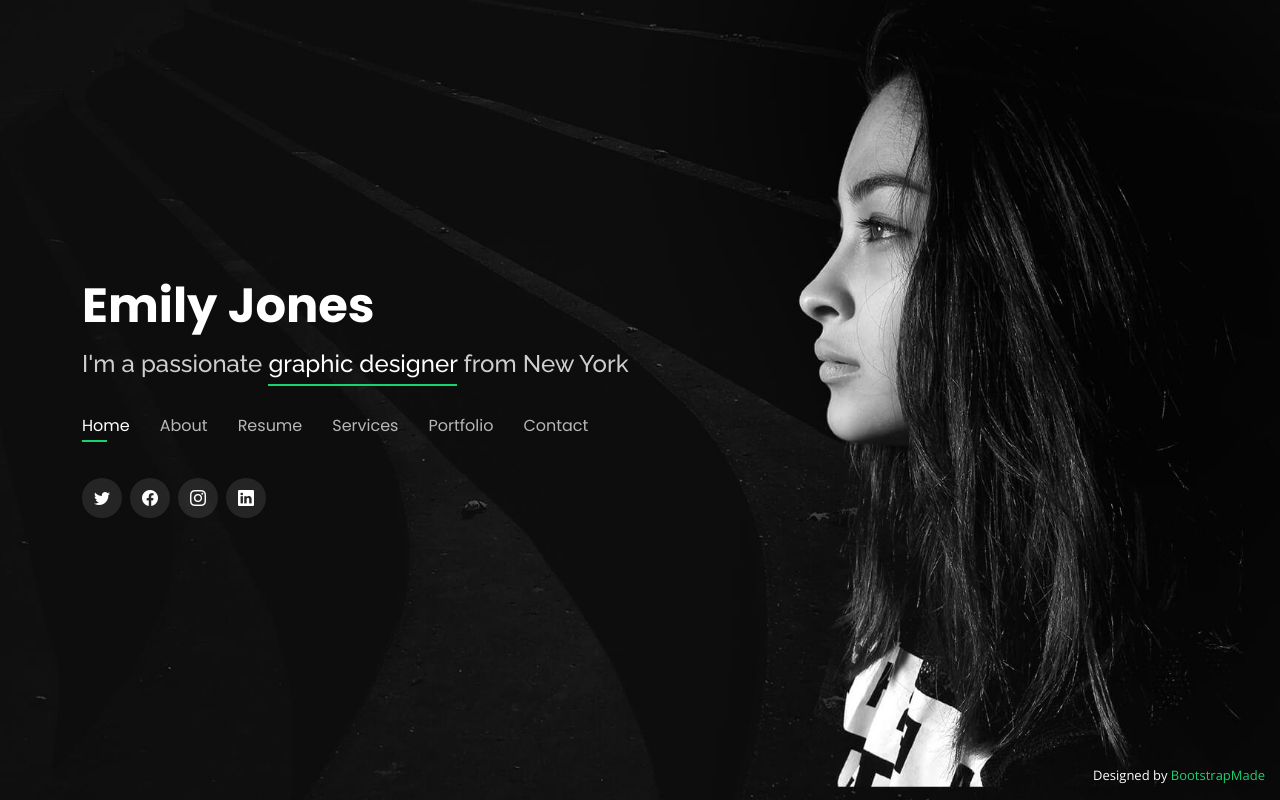
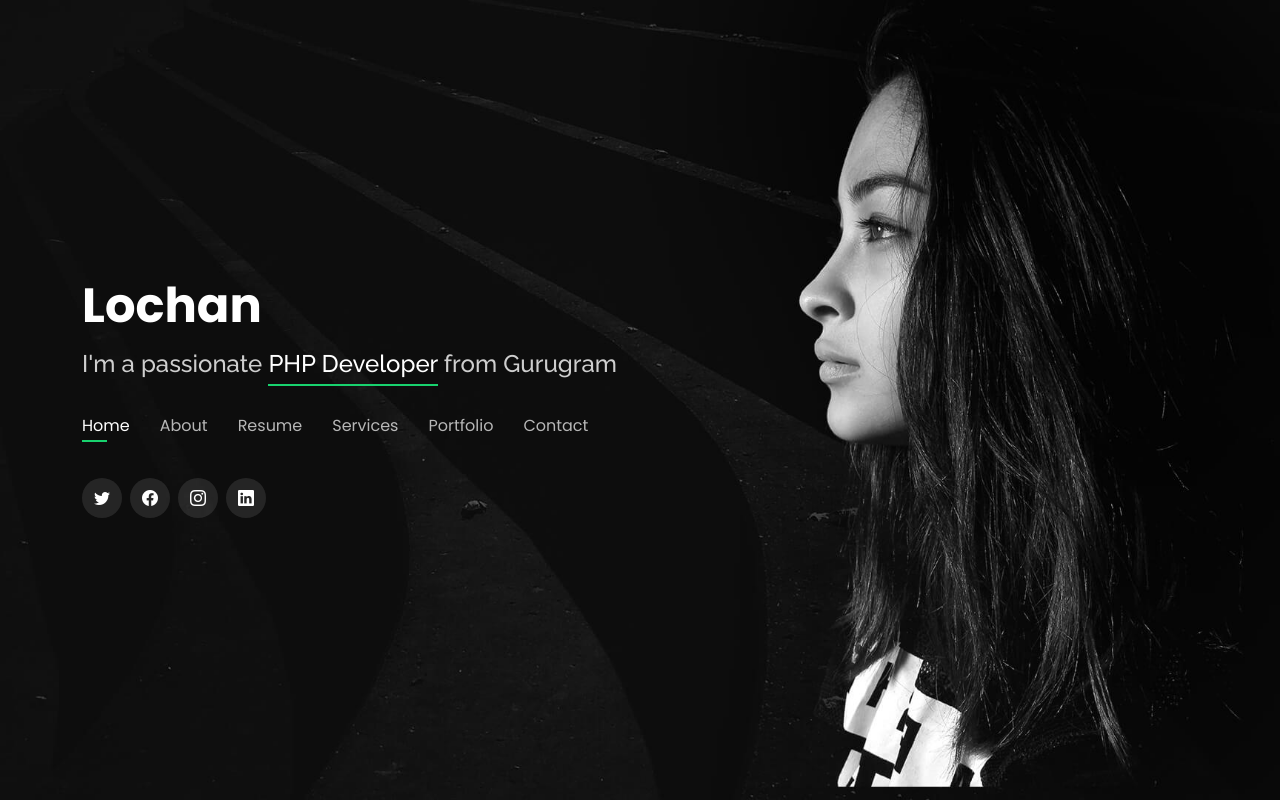
Before and after one commit to lochanchugh/lochan.github.io, a plain HTML site: page index.html in a window 1280 px wide. Drawn offline with nearby package versions, Linux system fonts and the light colour scheme.

Commit message:
Update index.html

```diff
--- a/index.html
+++ b/index.html
@@ -5,7 +5,7 @@
   <meta charset="utf-8">
   <meta content="width=device-width, initial-scale=1.0" name="viewport">
 
-  <title>Personal Bootstrap Template</title>
+  <title>Lochan</title>
   <meta content="" name="description">
   <meta content="" name="keywords">
 
@@ -24,16 +24,8 @@
   <link href="assets/vendor/remixicon/remixicon.css" rel="stylesheet">
   <link href="assets/vendor/swiper/swiper-bundle.min.css" rel="stylesheet">
 
-  <!-- Template Main CSS File -->
   <link href="assets/css/style.css" rel="stylesheet">
 
-  <!-- =======================================================
-  * Template Name: Personal
-  * Updated: May 30 2023 with Bootstrap v5.3.0
-  * Template URL: https://bootstrapmade.com/personal-free-resume-bootstrap-template/
-  * Author: BootstrapMade.com
-  * License: https://bootstrapmade.com/license/
-  ======================================================== -->
 </head>
 
 <body>
@@ -42,10 +34,10 @@
   <header id="header">
     <div class="container">
 
-      <h1><a href="index.html">Emily Jones</a></h1>
+      <h1><a href="index.html">Lochan</a></h1>
       <!-- Uncomment below if you prefer to use an image logo -->
       <!-- <a href="index.html" class="mr-auto"><img src="assets/img/logo.png" alt="" class="img-fluid"></a> -->
-      <h2>I'm a passionate <span>graphic designer</span> from New York</h2>
+      <h2>I'm a passionate <span>PHP Developer</span> from Gurugram</h2>
 
       <nav id="navbar" class="navbar">
         <ul>
@@ -755,14 +747,6 @@
     </div>
   </section><!-- End Contact Section -->
 
-  <div class="credits">
-    <!-- All the links in the footer should remain intact. -->
-    <!-- You can delete the links only if you purchased the pro version. -->
-    <!-- Licensing information: https://bootstrapmade.com/license/ -->
-    <!-- Purchase the pro version with working PHP/AJAX contact form: https://bootstrapmade.com/personal-free-resume-bootstrap-template/ -->
-    Designed by <a href="https://bootstrapmade.com/">BootstrapMade</a>
-  </div>
-
   <!-- Vendor JS Files -->
   <script src="assets/vendor/purecounter/purecounter_vanilla.js"></script>
   <script src="assets/vendor/bootstrap/js/bootstrap.bundle.min.js"></script>
```
